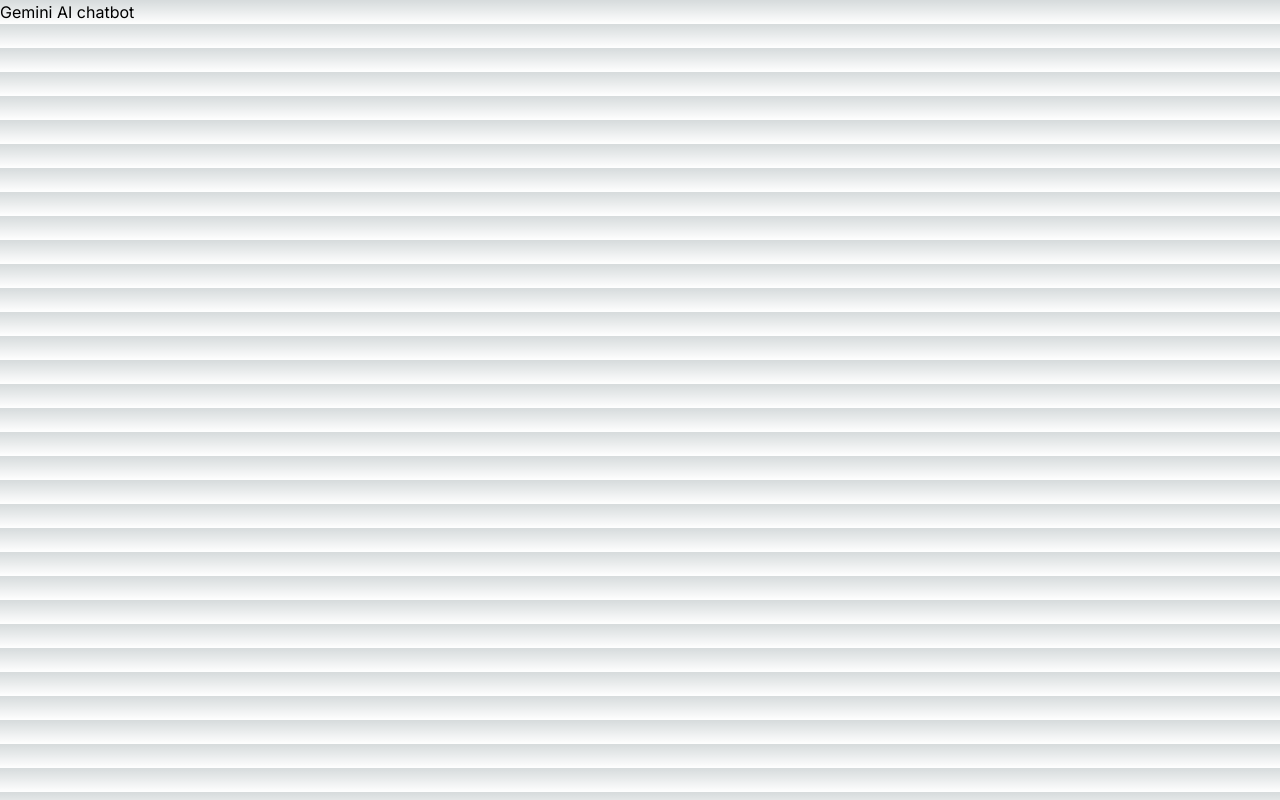
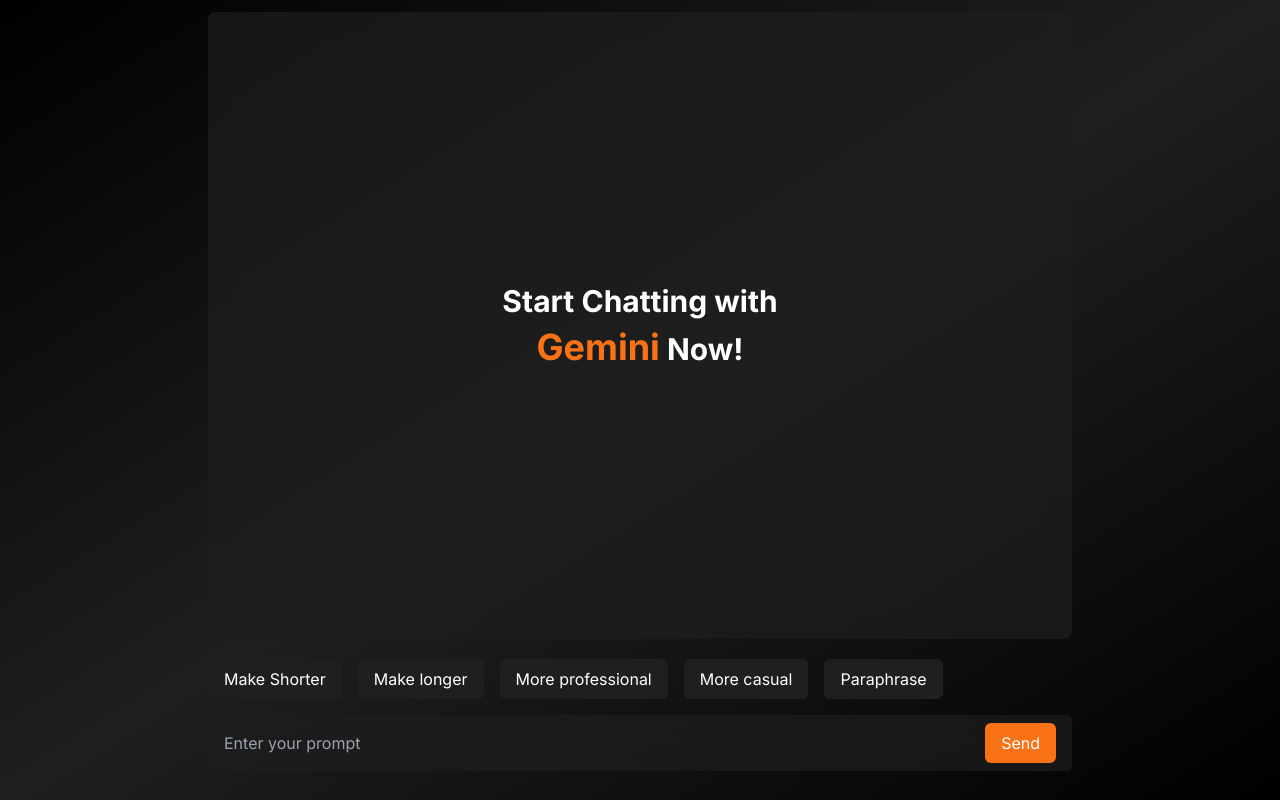
Before and after one commit to Subhadeep3902/pocketgpt, a Next.js app: page /gemini in a window 1280 px wide. Built offline with nearby package versions, Linux system fonts and the light colour scheme.

Commit message:
code: gemini chatbot-ui ✅

```diff
--- a/src/app/gemini/page.tsx
+++ b/src/app/gemini/page.tsx
@@ -1,7 +1,132 @@
-export default function Gemini() {
-    return (
-      <>
-        Gemini AI chatbot
-      </>
+"use client";
+
+import React, { useState, FormEvent, useRef, useEffect } from "react";
+
+interface Message {
+  text: string;
+  type: "user" | "ai";
+}
+
+const Gemini: React.FC = () => {
+  const [messages, setMessages] = useState<Message[]>([]);
+  const [inputValue, setInputValue] = useState<string>("");
+  const messageEndRef = useRef<HTMLDivElement>(null);
+
+  useEffect(() => {
+    // Scroll to the bottom of the message container when new messages are added
+    if (messageEndRef.current) {
+      messageEndRef.current.scrollIntoView({ behavior: "smooth" });
+    }
+  }, [messages]);
+
+  const handleMessageSubmit = (
+    event: React.MouseEvent<HTMLButtonElement, MouseEvent> | FormEvent
+  ) => {
+    event.preventDefault();
+    const trimmedMessage = inputValue.trim();
+    if (!trimmedMessage) return;
+
+    setMessages((prevMessages) => [
+      ...prevMessages,
+      { text: trimmedMessage, type: "user" },
+    ]);
+    setInputValue("");
+
+    // Simulate AI reply (you can replace this with actual AI logic)
+    setTimeout(() => {
+      setMessages((prevMessages) => [
+        ...prevMessages,
+        { text: "AI reply...", type: "ai" },
+      ]);
+    }, 500);
+  };
+
+  const handleInputChange = (event: React.ChangeEvent<HTMLInputElement>) => {
+    setInputValue(event.target.value);
+  };
+
+  const handleKeyDown = (event: React.KeyboardEvent<HTMLInputElement>) => {
+    if (event.key === "Enter") {
+      handleMessageSubmit(event);
+    }
+  };
+
+  return (
+    <div className="bg-gradient-to-br from-black via-[#1f1f1f] to-black flex flex-col items-center justify-between h-screen p-3 px-52">
+      <div className="h-full w-full flex flex-col items-center justify-center bg-[#1f1f1f] bg-opacity-70 backdrop-blur-md rounded-lg">
+        {messages.length === 0 ? (
+          <>
+            <h1 className="text-white text-3xl font-bold mb-2">
+              Start Chatting with
+            </h1>
+            <h1 className="text-white text-3xl font-bold">
+              <span className="text-orange-500 text-4xl">Gemini</span> Now!
+            </h1>
+          </>
+        ) : (
+          <div className="w-full h-full flex flex-col text-white overflow-hidden">
+            <div className="flex-1 p-4 overflow-y-auto">
+              {messages.map((message, index) => (
+                <div
+                  key={index}
+                  className={`mb-4 ${message.type === "ai" ? "ml-auto" : ""}`}
+                >
+                  <div
+                    className={`p-4 shadow-lg backdrop-blur-md ${
+                      message.type === "ai"
+                        ? "bg-[rgba(34,40,49,0.8)] text-gray-100 max-w-2xl w-auto mr-auto rounded-lg"
+                        : "bg-[rgba(214,90,49,0.8)] text-white max-w-md w-auto ml-auto rounded-3xl"
+                    }`}
+                  >
+                    {message.text}
+                  </div>
+                </div>
+              ))}
+              <div ref={messageEndRef} />
+            </div>
+          </div>
+        )}
+      </div>
+
+      <div className="w-full flex flex-col items-start justify-center h-40 mt-5">
+        <div className="flex space-x-4 mb-4">
+          {[
+            "Make Shorter",
+            "Make longer",
+            "More professional",
+            "More casual",
+            "Paraphrase",
+          ].map((text, index) => (
+            <button
+              key={index}
+              className="bg-[#1f1f1f] text-white px-4 py-2 rounded-md"
+              onClick={() => setInputValue(text)}
+            >
+              {text}
+            </button>
+          ))}
+        </div>
+
+        <div className="w-full flex items-center bg-[#1f1f1f] bg-opacity-70 backdrop-blur-md rounded-md px-4 py-2 mb-4">
+          <input
+            type="text"
+            value={inputValue}
+            onChange={handleInputChange}
+            onKeyDown={handleKeyDown}
+            placeholder="Enter your prompt"
+            className="bg-transparent text-white outline-none flex-grow"
+          />
+          <button
+            type="submit"
+            onClick={handleMessageSubmit}
+            className="bg-orange-500 text-white px-4 py-2 rounded-md ml-4"
+          >
+            Send
+          </button>
+        </div>
+      </div>
+    </div>
   );
-}
+};
+
+export default Gemini;
```
